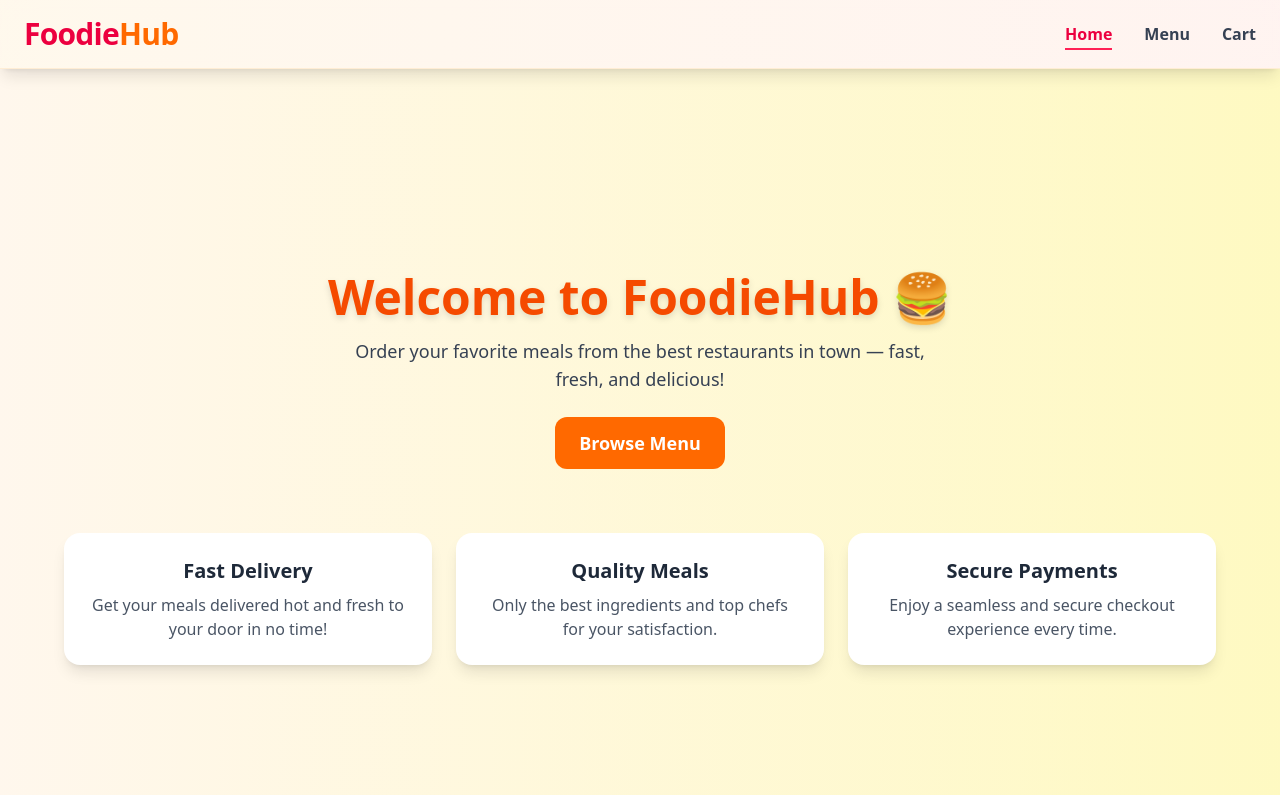
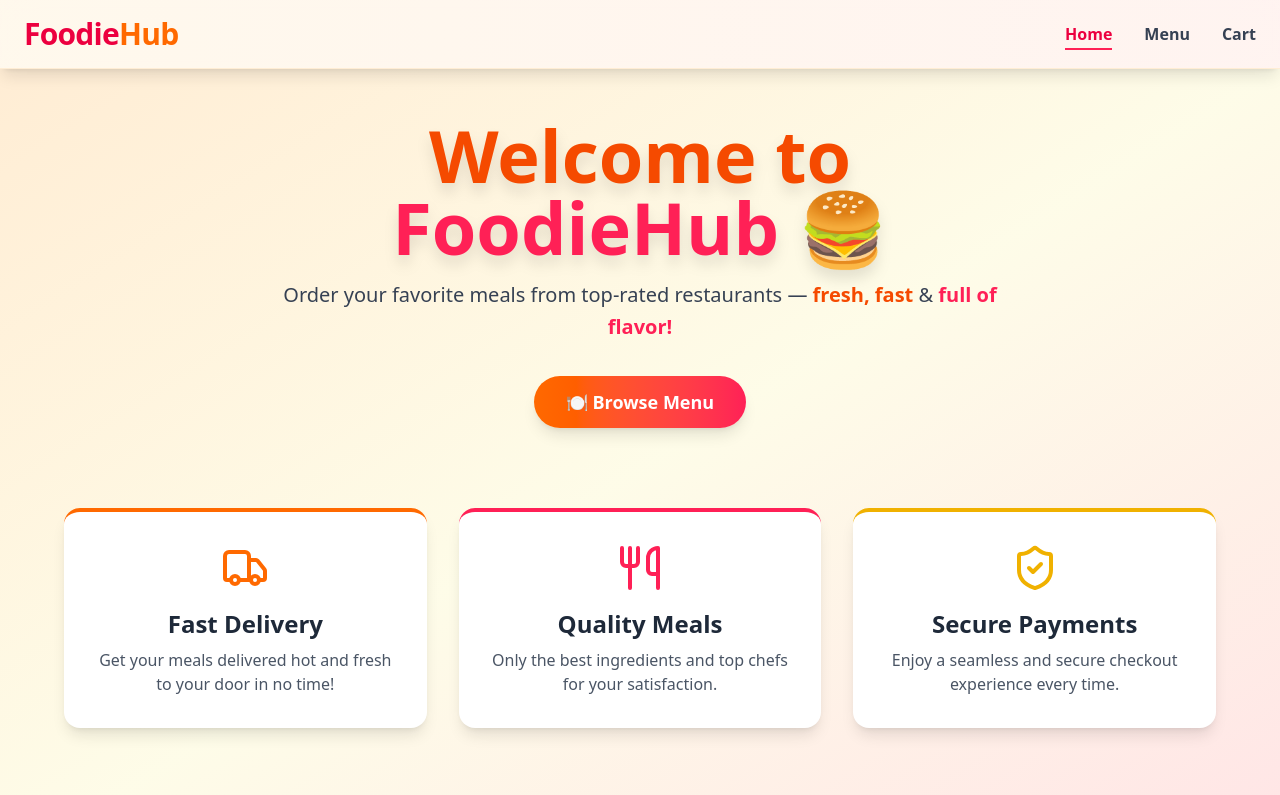
Before and after one commit to Elvis24-tech/FoodieHub, a React (Vite) app: page / in a window 1280 px wide. Shown: the top 795 px of the page. Built offline with nearby package versions, Linux system fonts and the light colour scheme.

Commit message:
designed home page

```diff
--- a/src/pages/Home.jsx
+++ b/src/pages/Home.jsx
@@ -1,40 +1,58 @@
+import { Link } from "react-router-dom";
+import { Truck, ShieldCheck, Utensils } from "lucide-react";
+
 function Home() {
   return (
-      <div className="min-h-screen bg-linear-to-r from-orange-50 to-yellow-100 flex flex-col justify-center items-center text-center px-4">
-        <h1 className="text-5xl font-extrabold text-orange-600 mb-4 drop-shadow-md">
-          Welcome to FoodieHub 🍔
+    <div className="min-h-screen bg-linear-to-br from-orange-100 via-yellow-50 to-rose-100 flex flex-col justify-center items-center text-center px-6 py-12">
+      <div className="max-w-3xl">
+        <h1 className="text-6xl md:text-7xl font-extrabold text-orange-600 drop-shadow-xl animate-fade-in">
+          Welcome to <span className="text-rose-500">FoodieHub</span> 🍔
         </h1>
-        <p className="text-lg text-gray-700 max-w-xl mb-6">
-          Order your favorite meals from the best restaurants in town — fast,
-          fresh, and delicious!
+        <p className="text-lg md:text-xl text-gray-700 mt-4 mb-8 leading-relaxed">
+          Order your favorite meals from top-rated restaurants —
+          <span className="font-semibold text-orange-600"> fresh, fast</span> &
+          <span className="font-semibold text-rose-500"> full of flavor!</span>
         </p>
-        <a
-          href="/menu"
-          className="bg-orange-500 text-white px-6 py-3 rounded-xl text-lg font-semibold hover:bg-orange-600 transition"
+
+        <Link
+          to="/menu"
+          className="inline-block bg-linear-to-r from-orange-500 to-rose-500 text-white px-8 py-3 rounded-full text-lg font-semibold shadow-lg hover:shadow-2xl hover:scale-105 transition-transform duration-300"
         >
-          Browse Menu
-        </a>
-
-        <div className="mt-16 grid grid-cols-1 md:grid-cols-3 gap-6 w-full max-w-6xl">
-          <div className="bg-white rounded-2xl shadow-lg p-6 hover:shadow-2xl transition">
-            <h3 className="text-xl font-bold text-gray-800">Fast Delivery</h3>
-            <p className="text-gray-600 mt-2">
+          🍽️ Browse Menu
+        </Link>
+      </div>
+      <div className="mt-20 grid grid-cols-1 md:grid-cols-3 gap-8 w-full max-w-6xl">
+        <div className="bg-white rounded-2xl shadow-lg p-8 hover:shadow-2xl hover:-translate-y-2 transition-all duration-300 border-t-4 border-orange-500">
+          <div className="flex justify-center mb-4">
+            <Truck className="text-orange-500 w-12 h-12" />
+          </div>
+          <h3 className="text-2xl font-bold text-gray-800 mb-2">Fast Delivery</h3>
+          <p className="text-gray-600">
             Get your meals delivered hot and fresh to your door in no time!
           </p>
         </div>
-          <div className="bg-white rounded-2xl shadow-lg p-6 hover:shadow-2xl transition">
-            <h3 className="text-xl font-bold text-gray-800">Quality Meals</h3>
-            <p className="text-gray-600 mt-2">
+        <div className="bg-white rounded-2xl shadow-lg p-8 hover:shadow-2xl hover:-translate-y-2 transition-all duration-300 border-t-4 border-rose-500">
+          <div className="flex justify-center mb-4">
+            <Utensils className="text-rose-500 w-12 h-12" />
+          </div>
+          <h3 className="text-2xl font-bold text-gray-800 mb-2">Quality Meals</h3>
+          <p className="text-gray-600">
             Only the best ingredients and top chefs for your satisfaction.
           </p>
         </div>
-          <div className="bg-white rounded-2xl shadow-lg p-6 hover:shadow-2xl transition">
-            <h3 className="text-xl font-bold text-gray-800">Secure Payments</h3>
-            <p className="text-gray-600 mt-2">
+        <div className="bg-white rounded-2xl shadow-lg p-8 hover:shadow-2xl hover:-translate-y-2 transition-all duration-300 border-t-4 border-yellow-500">
+          <div className="flex justify-center mb-4">
+            <ShieldCheck className="text-yellow-500 w-12 h-12" />
+          </div>
+          <h3 className="text-2xl font-bold text-gray-800 mb-2">Secure Payments</h3>
+          <p className="text-gray-600">
             Enjoy a seamless and secure checkout experience every time.
           </p>
         </div>
       </div>
+      <p className="mt-16 text-gray-700 font-medium text-lg">
+        🚀 Eat smart. Live better. <span className="text-orange-600 font-semibold">#FoodieHubDelivers</span>
+      </p>
     </div>
   );
 }
```
Lines whose indentation alone changed are shown as unchanged.
